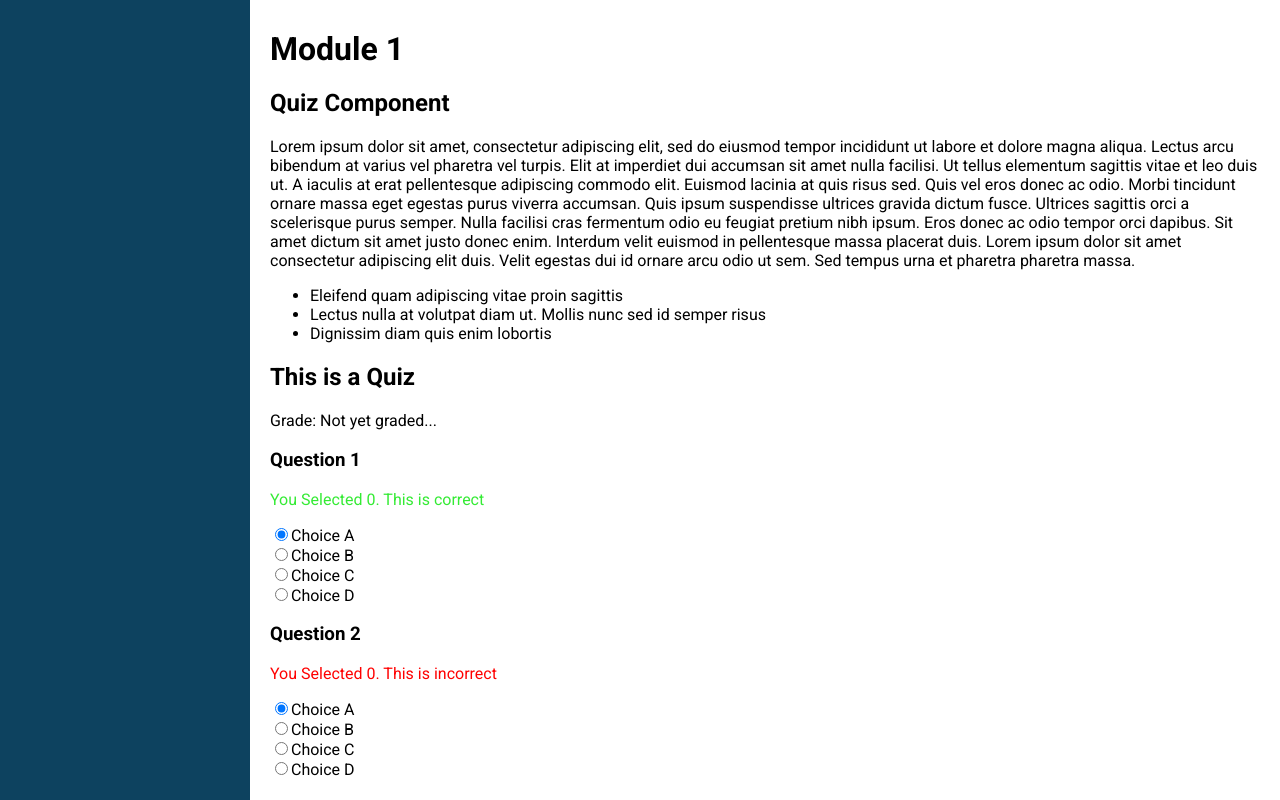
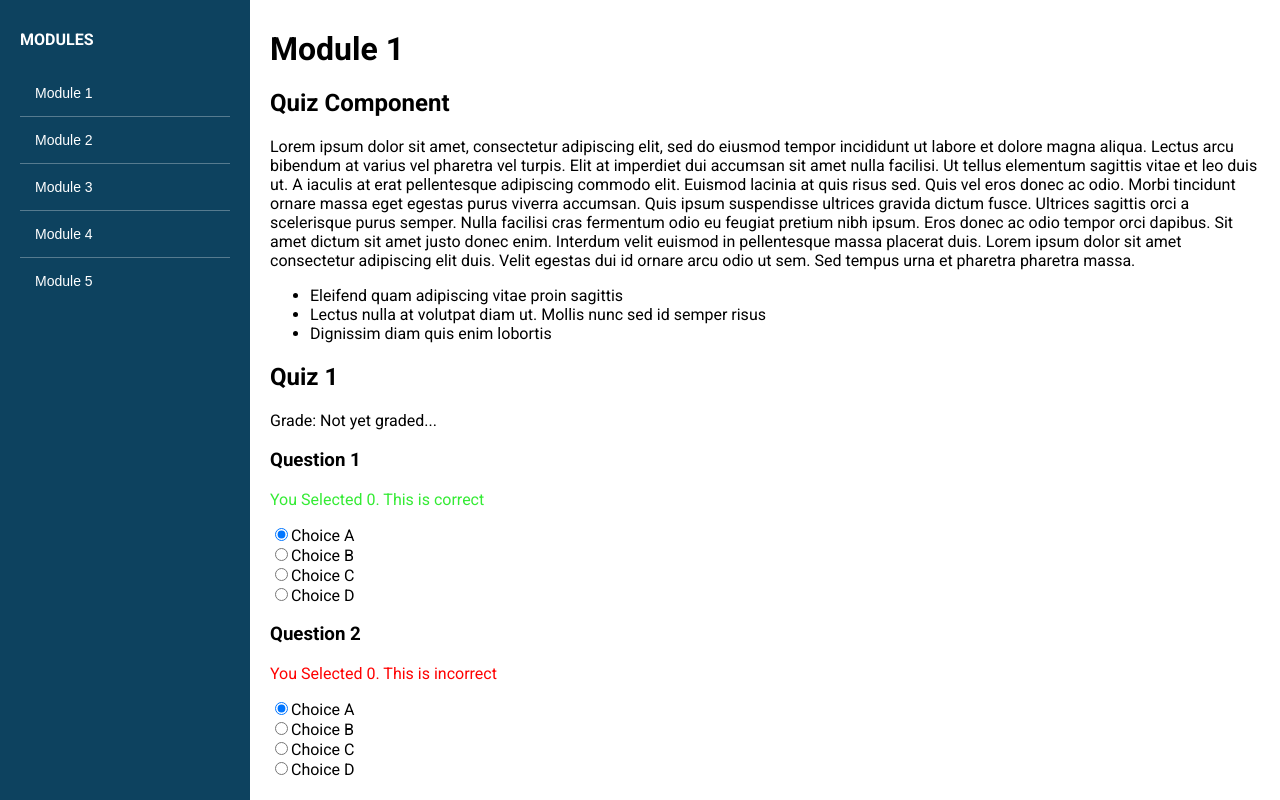
Before and after one commit to bressler1995/CourseBridge, a React (Vite) app: page / in a window 1280 px wide. Built offline with nearby package versions, Linux system fonts and the light colour scheme.

Commit message:
Add some module buttons just to show that building a UI around this is possible

```diff
--- a/src/App.css
+++ b/src/App.css
@@ -20,6 +20,10 @@ h1, h2, h3, h4, h5, h6, p, span, a, ul, li, ol, div, label, form, input {
     background-color: #0D425F;
     left: 0;
     width: 250px;
+    box-sizing: border-box;
+    padding: 20px;
+    padding-top: 30px;
+    padding-bottom: 30px;
 }
 
 .os101App .os101Content {
@@ -49,6 +53,8 @@ h1, h2, h3, h4, h5, h6, p, span, a, ul, li, ol, div, label, form, input {
     padding: 15px;
     border-radius: 5px;
     text-transform: uppercase;
+    font-size: 14px;
+    line-height: 18px;
     font-weight: 600;
     cursor: pointer;
 }
--- a/src/App.jsx
+++ b/src/App.jsx
@@ -2,13 +2,20 @@ import { useState } from 'react';
 import { Children } from 'react';
 import './App.css';
 import Module1 from './Module1.mdx';
-import Sidebar from './components/Sidebar';
+import Sidebar from './components/Sidebar/Sidebar';
+import NavItem from './components/Sidebar/NavItem';
 
 function App() {
 
   return (
     <div className='os101App'>
-      <Sidebar/>
+      <Sidebar>
+        <NavItem title='Module 1' />
+        <NavItem title='Module 2' />
+        <NavItem title='Module 3' />
+        <NavItem title='Module 4' />
+        <NavItem title='Module 5' />
+      </Sidebar>
       <div className="os101Content">
         <Module1 />
       </div>
--- a/src/Module1.mdx
+++ b/src/Module1.mdx
@@ -14,7 +14,7 @@ Lorem ipsum dolor sit amet, consectetur adipiscing elit, sed do eiusmod tempor i
 - Lectus nulla at volutpat diam ut. Mollis nunc sed id semper risus
 - Dignissim diam quis enim lobortis
 
-<Quiz>
+<Quiz title='Quiz 1'>
     <Question index="0" title="Question 1" answerIndex="0">
         <Choice index="0" title="Choice A" />
         <Choice index="1" title="Choice B" />
--- a/src/components/Sidebar.jsx
+++ /dev/null
@@ -1,9 +0,0 @@
-
-
-function Sidebar({children}) {
-  return (
-    <div className='os101Sidebar'></div>
-  )
-}
-
-export default Sidebar
--- /dev/null
+++ b/src/components/Sidebar/NavItem.jsx
@@ -0,0 +1,10 @@
+import { useState } from 'react';
+
+function App({title = 'Nav Item'}) {
+
+  return (
+    <button className='navItem'>{title}</button>
+  )
+}
+
+export default App
--- /dev/null
+++ b/src/components/Sidebar/Sidebar.css
@@ -0,0 +1,31 @@
+.os101Sidebar .navItem {
+    background: transparent;
+    color: #FFF;
+    display: block;
+    width: 100%;
+    border: none;
+    border-bottom: 1px solid rgba(255, 255, 255, 0.3);
+    box-sizing: border-box;
+    padding: 15px;
+    text-align: left;
+    font-size: 14px;
+}
+
+.os101Sidebar .navItem:hover {
+    background-color: rgba(255, 255, 255, 0.3);
+}
+
+.os101Sidebar .navItem:last-of-type {
+    border-bottom: 0;
+}
+
+.os101Sidebar h3.os101Sidebar_title {
+    display: block;
+    color: #FFF;
+    margin-top: 0;
+    margin-bottom: 20px;
+    width: 100%;
+    text-transform: uppercase;
+    font-size: 16px;
+    line-height: 20px;
+}
--- /dev/null
+++ b/src/components/Sidebar/Sidebar.jsx
@@ -0,0 +1,12 @@
+import './Sidebar.css';
+
+function Sidebar({children}) {
+  return (
+    <div className='os101Sidebar'>
+      <h3 className='os101Sidebar_title'>Modules</h3>
+      {children}
+    </div>
+  )
+}
+
+export default Sidebar
--- a/src/components/Tabs/Tabs.css
+++ b/src/components/Tabs/Tabs.css
@@ -26,6 +26,9 @@
     box-sizing: border-box;
     box-shadow: none;
     cursor: pointer;
+    font-size: 14px;
+    line-height: 18px;
+    font-weight: 600;
 }
 
 .tabsContainer .tabsNavigation .tabButton:first-of-type {
```
